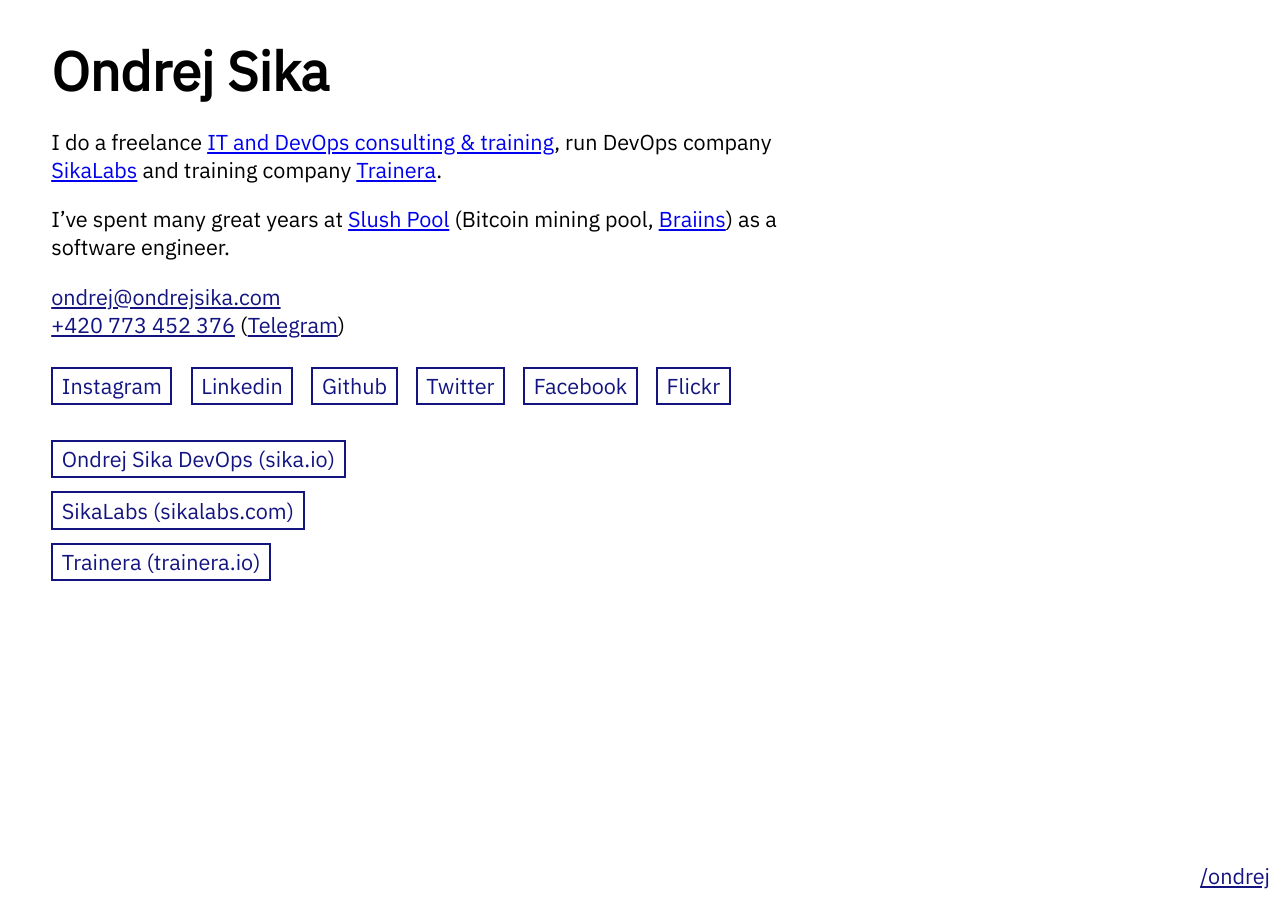
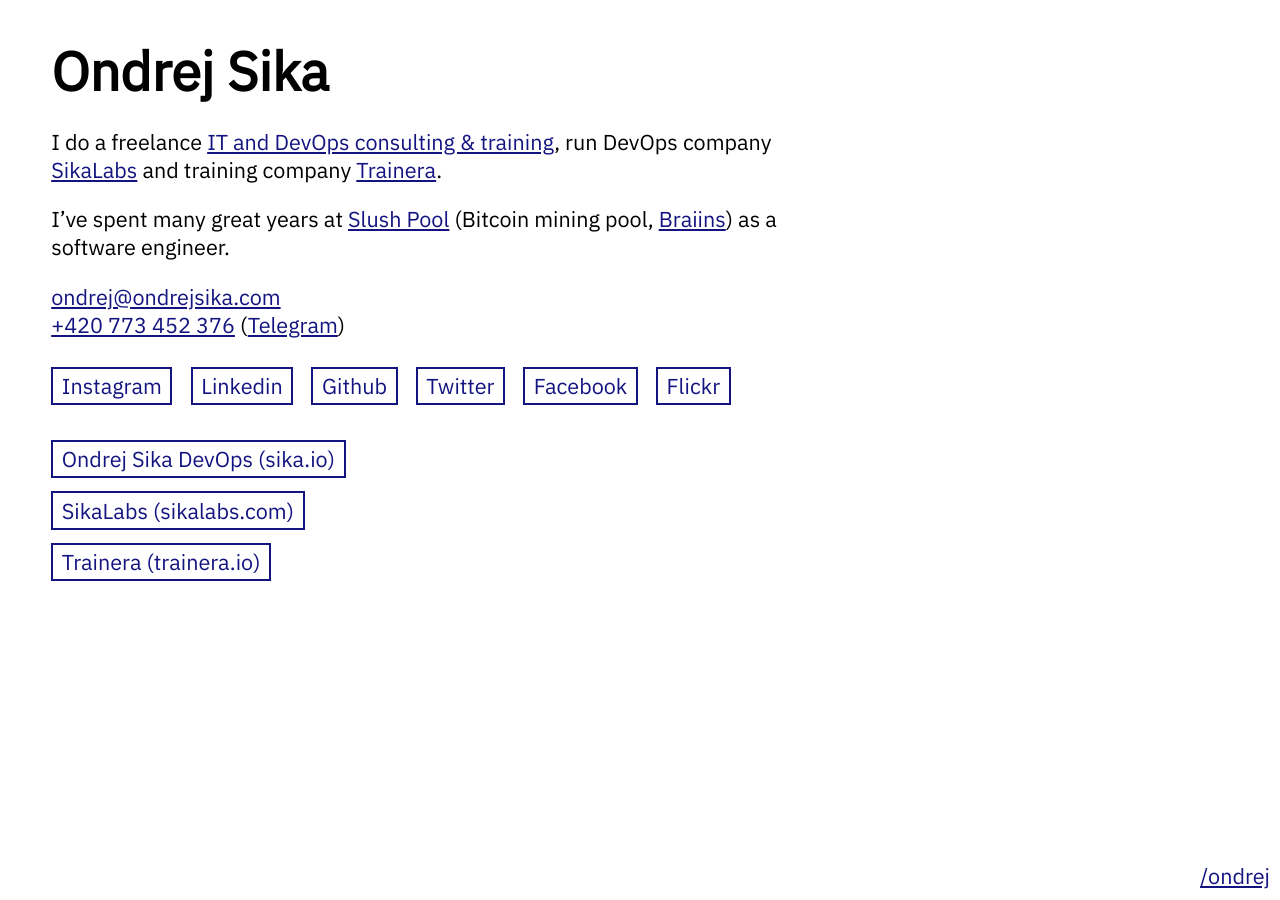
Before and after one commit to ondrejsika/ondrejsika.com, a Jekyll site: the page built from index.md, in a window 1280 px wide. Built offline with Jekyll 4.4.1, drawn with Linux system fonts in a browser that asks for light colours.

Commit message:
fix(_layouts/base2021): Use my blue for all links

```diff
--- a/_layouts/base2021.html
+++ b/_layouts/base2021.html
@@ -19,7 +19,7 @@
         font-size: 2.5em;
         margin-block-end: 0.2em;
       }
-      .link {
+      .link, a, a:visited {
         color: #131480;
       }
       .link-button {
```
